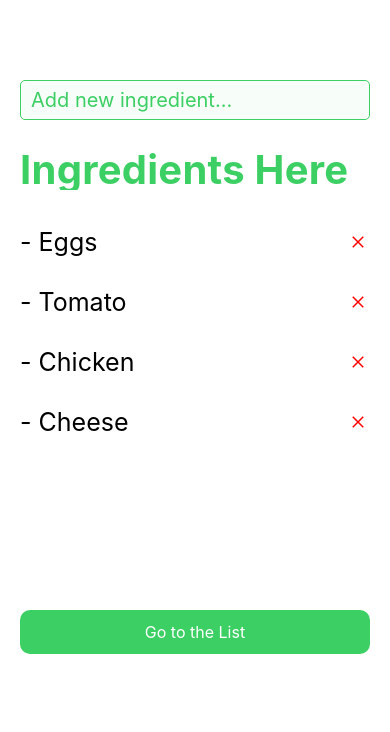
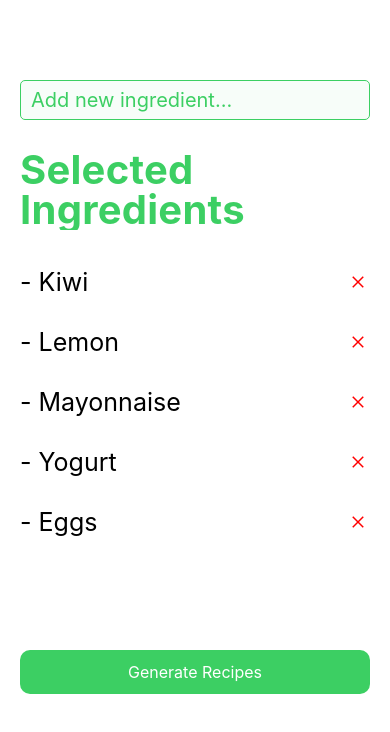
Before and after one commit to iammarsel/hax2023, a React Native app in the folder recipe_tinder/: screen /GetIngredientsList in a window 390 px wide. Shown: the top 732 px of the page. Built offline with nearby package versions, Linux system fonts and the light colour scheme.

Commit message:
error change

```diff
--- a/recipe_tinder/components/GetIngredientsList.js
+++ b/recipe_tinder/components/GetIngredientsList.js
@@ -17,18 +17,19 @@ import { Ionicons } from '@expo/vector-icons';
 export default function AA({ navigation }) {
   const [text, setText] = useState('');
   const [ingredients, setIngredients] = useState([
+    'Kiwi',
+    'Lemon',
+    'Mayonnaise',
+    'Yogurt',
     'Eggs',
-    'Tomato',
-    'Chicken',
-    'Cheese',
   ]);
 
-  const handleAdd = () => {
+  function handleAdd() {
     if (text.length > 0) {
       setIngredients([...ingredients, text]);
       setText('');
     }
-  };
+  }
 
   const handleDelete = (index) => {
     const newIngredients = [...ingredients];
@@ -39,7 +40,7 @@ export default function AA({ navigation }) {
   return (
     <View style={styles.container}>
       <View contentContainerStyle={styles.scrollContainer}>
-        <Text style={styles.title}>Ingredients Here</Text>
+        <Text style={styles.title}>Selected Ingredients</Text>
 
 
         <View style={styles.listContainerWrapper}>
@@ -70,7 +71,7 @@ export default function AA({ navigation }) {
           }}
           style={styles.button}
         >
-          <Text style={styles.button_text}>Go to the List</Text>
+          <Text style={styles.button_text}>Generate Recipes</Text>
         </Pressable>
       </View>
     </View>
```
